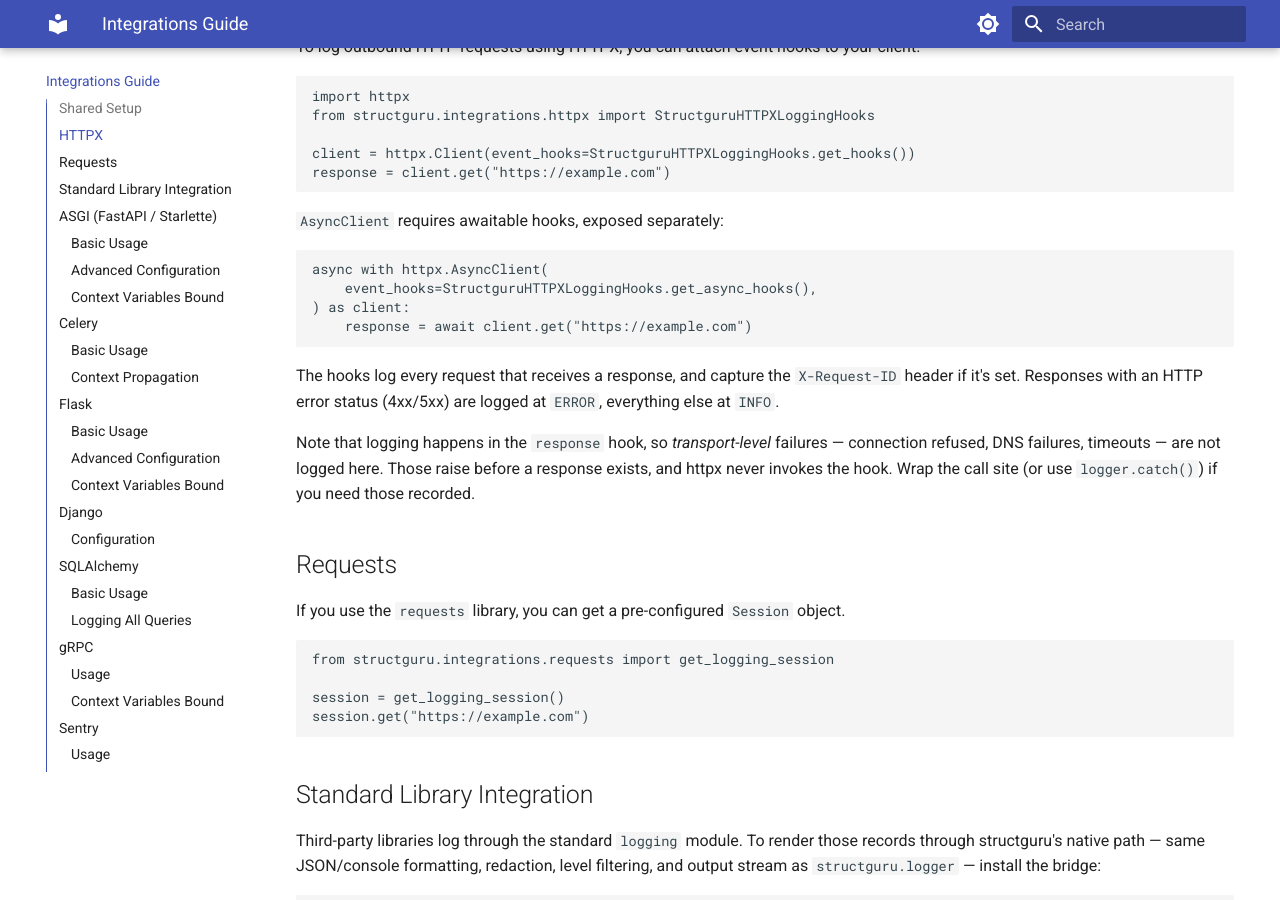
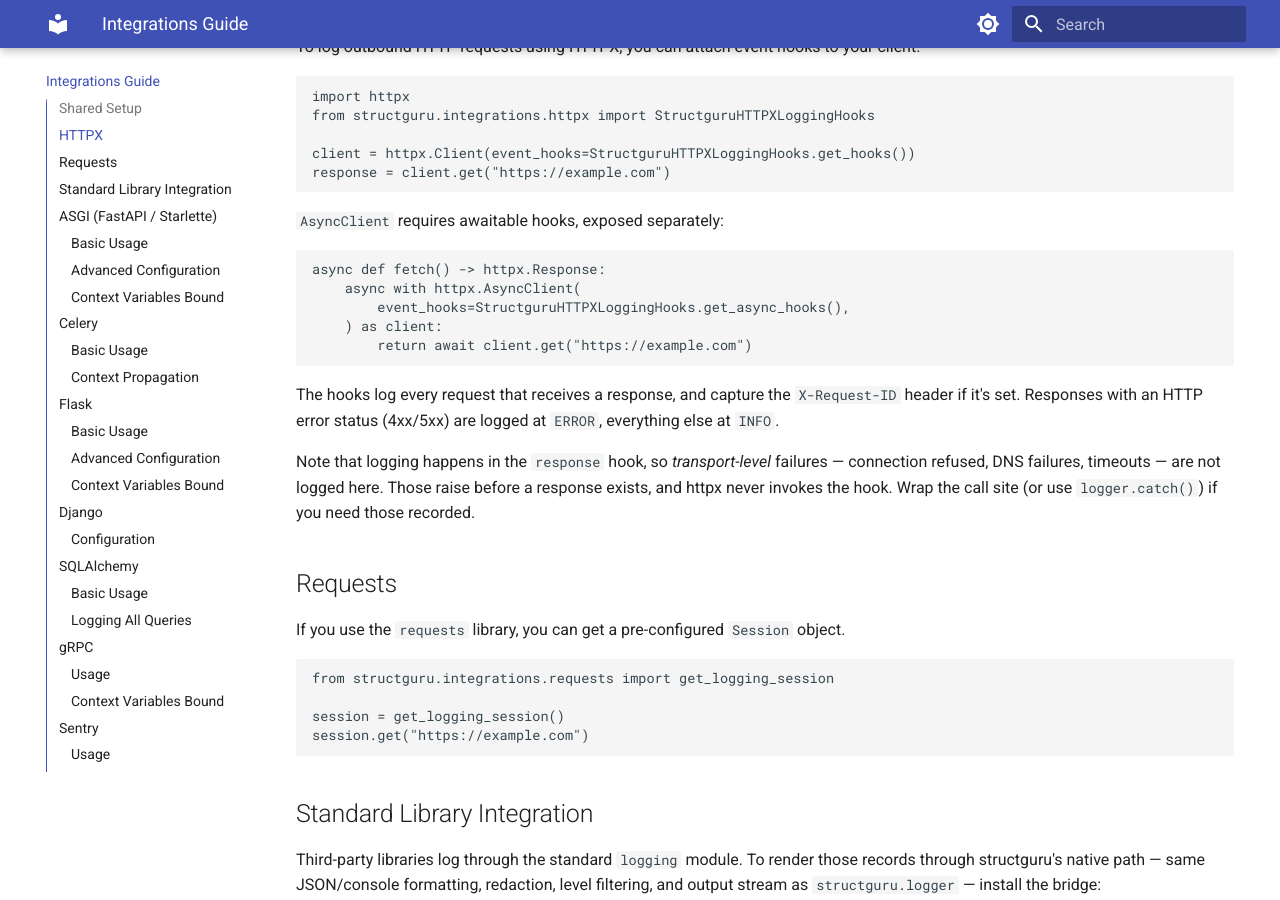
Before and after one commit to kidoz/structguru, an MkDocs documentation site: the page built from docs/integrations.md, in a window 1280 px wide and 900 px high, scrolled down 546 px. Built offline with MkDocs 1.6.1 and Material for MkDocs 9.7.7, drawn with Linux system fonts in a browser that asks for light colours.

Commit message:
Wrap the async HTTPX example in a coroutine so it parses

````diff
--- a/docs/integrations.md
+++ b/docs/integrations.md
@@ -28,10 +28,11 @@ response = client.get("https://example.com")
 `AsyncClient` requires awaitable hooks, exposed separately:
 
 ```python
-async with httpx.AsyncClient(
-    event_hooks=StructguruHTTPXLoggingHooks.get_async_hooks(),
-) as client:
-    response = await client.get("https://example.com")
+async def fetch() -> httpx.Response:
+    async with httpx.AsyncClient(
+        event_hooks=StructguruHTTPXLoggingHooks.get_async_hooks(),
+    ) as client:
+        return await client.get("https://example.com")
 ```
 
 The hooks log every request that receives a response, and capture the `X-Request-ID` header if it's set. Responses with an HTTP error status (4xx/5xx) are logged at `ERROR`, everything else at `INFO`.
````
